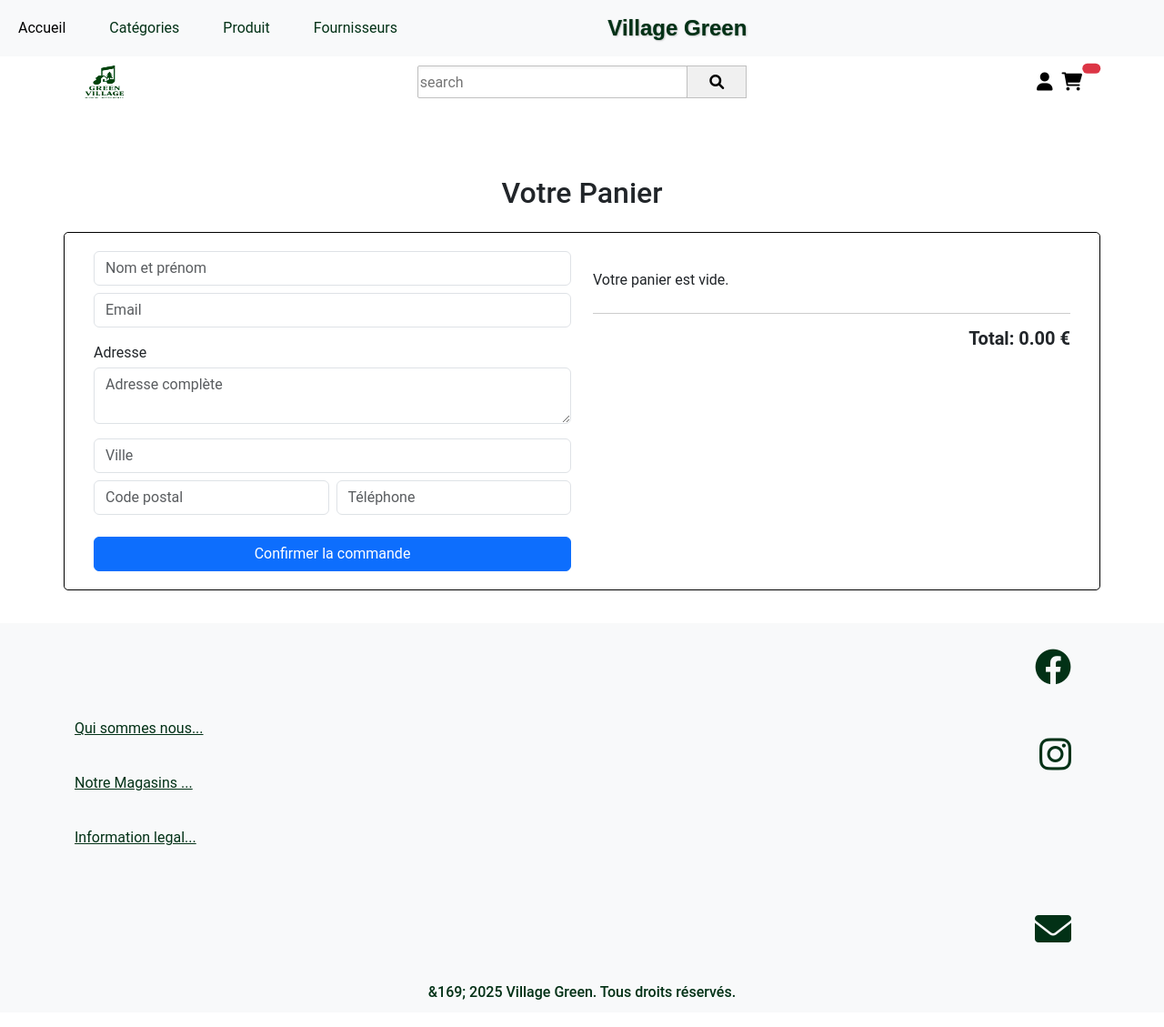
After one commit to NasiraNaiby/sf_green_village_v2, a Symfony app: template templates/panier.html.twig in a window 1280 px wide. The commit adds this page. Shown: the whole page at 91% size. Run offline with Twig, Linux system fonts and the light colour scheme; the template is opened without the code that fills it, so the values that code supplies are empty; some libraries are stand-ins or nearby versions.

Commit message:
panier and ajouter au panier added

```diff
--- a/templates/main.html.twig
+++ b/templates/main.html.twig
@@ -23,8 +23,8 @@
               </button>
               <div class="collapse navbar-collapse" id="navbarNav">
                   <ul class="navbar-nav nav_items">
-                      <li class="nav-item"><a class="nav-link active" href="#">Accueil</a></li>
-                      <li class="nav-item"><a class="nav-link" href="#">Catégories</a></li>
+                      <li class="nav-item"><a class="nav-link active" href="{{ path('main') }}">Accueil</a></li>
+                      <li class="nav-item"><a class="nav-link" href="{{ path('main_categories') }}">Catégories</a></li>
                       <li class="nav-item"><a class="nav-link" href="{{ path('main_produit') }}">Produit</a></li>
                       <li class="nav-item"><a class="nav-link" href="{{ path('main_fourni') }}">Fournisseurs</a></li>
                   </ul>
--- /dev/null
+++ b/templates/panier.html.twig
@@ -0,0 +1,63 @@
+{% extends 'main.html.twig' %}
+
+{% block body %}
+
+<section class="ajouter_au_panier mt-5">
+  <div class="container">
+    <h2 class="text-center mb-4">Votre Panier</h2>
+
+    <div class="row marque_vedettes_card">
+      <div class="{% if panier |length > 4 %}col-md-12{% else %}col-md-6{% endif %}">
+        <form method="post" action="">
+          <input type="text" name="nom" class="form-control form-section mb-2" placeholder="Nom et prénom" />
+          <input type="email" name="email" class="form-control form-section mb-2" placeholder="Email" />
+          <label class="mb-1 mt-2">Adresse</label>
+          <textarea name="adresse" class="form-control mb-3" rows="2" placeholder="Adresse complète"></textarea>
+          <input type="text" name="ville" class="form-control form-section mb-2" placeholder="Ville" />
+          <div class="d-flex gap-2 mb-2">
+            <input type="text" name="code_postal" class="form-control form-section w-50" placeholder="Code postal" />
+            <input type="tel" name="telephone" class="form-control form-section w-50" placeholder="Téléphone" />
+          </div>
+          <button type="submit" class="btn confirm-btn w-100 mt-3 btn-primary">Confirmer la commande</button>
+        </form>
+      </div>
+
+      <div class="{% if panier |length > 4 %}col-md-12 mt-4{% else %}col-md-6{% endif %}">
+        {% if panier  is empty %}
+          <p>Votre panier est vide.</p>
+        {% else %}
+       {% for item in panier %}
+  <div class="panier-item d-flex align-items-center justify-content-between mb-4">
+    <div class="d-flex align-items-center">
+      <img src="{{ item.produit.photo }}" alt="{{ item.produit.nomProduit }}" height="100px" width="100px" />
+      <div class="ms-3">
+        <p class="mb-1 fw-bold">{{ item.produit.nomProduit }}</p>
+        <div class="d-flex align-items-center gap-2 mb-1">
+          <form method="post" action="">
+            <button type="submit" class="btn btn-sm btn-secondary fw-bold">-</button>
+          </form>
+          <span>{{ item.quantite }}</span>
+          <form method="post" action="">
+            <button type="submit" class="btn btn-sm btn-secondary fw-bold">+</button>
+          </form>
+        </div>
+        <p class="mb-0 fw-bold">{{ item.produit.ventPrix|number_format(2, '.', ',') }} €</p>
+      </div>
+    </div>
+    <form method="post" action="{{ path('main_del_panier', {'id': item.produit.id}) }}">
+      <button type="submit" class="btn btn-sm btn-danger ms-3">Supprimer</button>
+    </form>
+  </div>
+{% endfor %}
+
+        {% endif %}
+        <div class="total-section text-end mt-4">
+          <h5 class="fw-bold">Total: {{ totalPrice|number_format(2, '.', ',') }} €</h5>
+        </div>
+      </div>
+    </div>
+  </div>
+</section>
+
+
+{% endblock %}
```
Also changed, not shown: src/Controller/MainController.php (+72 -10 lines), templates/accueil.html.twig (+6 -2 lines), templates/categories.html.twig (+15 -24 lines), templates/produit_cate.html.twig (added, +35 -0 lines).
